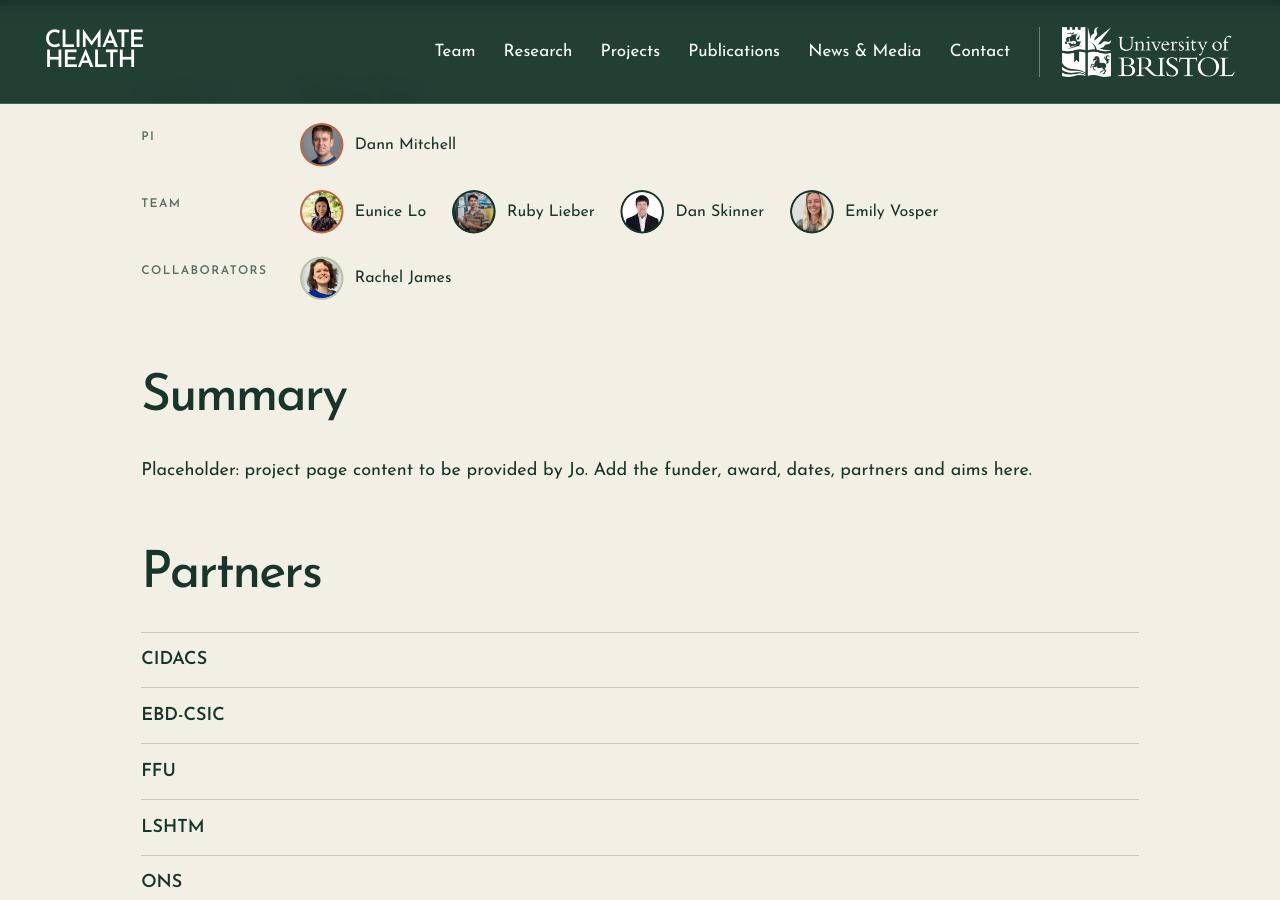
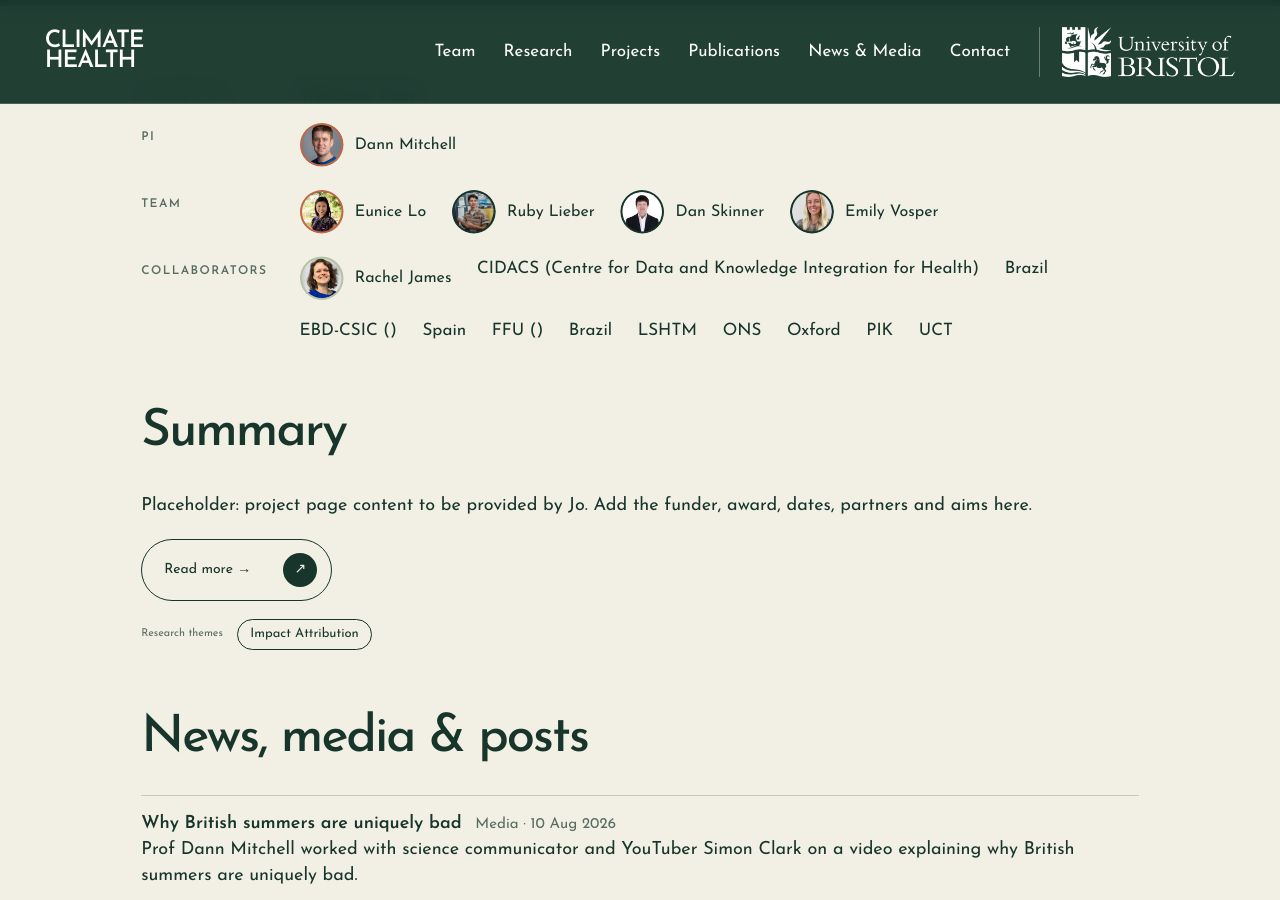
Before and after one commit to alexodavies/bristol-climate-health-page, a Jekyll site: the page built from _projects/breathe.md, in a window 1280 px wide and 900 px high, scrolled down 447 px. Built offline with Jekyll 4.4.1, drawn with Linux system fonts in a browser that asks for light colours.

Commit message:
Update breathe.md

```diff
--- a/_projects/breathe.md
+++ b/_projects/breathe.md
@@ -10,10 +10,10 @@
 funder: Wellcome Trust      # Funded by
 pi: [dann-mitchell]                # PI(s): member file names, or plain names for people outside the group
 team: [eunice-lo, ruby-lieber, daniel-skinner, emily-vosper, rachel-james]          # member file names, e.g. [ruby-lieber, eunice-lo]
-collaborators: []   # affiliates and other collaborators: member file names or plain names (affiliates listed in team also show here)
+collaborators: [CIDACS (Centre for Data and Knowledge Integration for Health), Brazil , EBD-CSIC (), Spain, FFU (), Brazil, LSHTM, ONS, Oxford, PIK, UCT]   # affiliates and other collaborators: member file names or plain names (affiliates listed in team also show here)
 start:                # YYYY-MM (Duration)
 end:                  # YYYY-MM (blank = ongoing)
-partners: [CIDACS, EBD-CSIC, FFU, LSHTM, ONS, Oxford, PIK, UCT]          # e.g. [Met Office, {name: UKHSA, url: https://www.gov.uk/ukhsa}]
+partners: []          # e.g. [Met Office, {name: UKHSA, url: https://www.gov.uk/ukhsa}]
 outputs: []           # e.g. [{title: Paper title, url: https://doi.org/..., note: Journal 2026}]
 photos: []            # e.g. [{image: /assets/images/my-photo.jpg, caption: A caption}]
 ---
```
